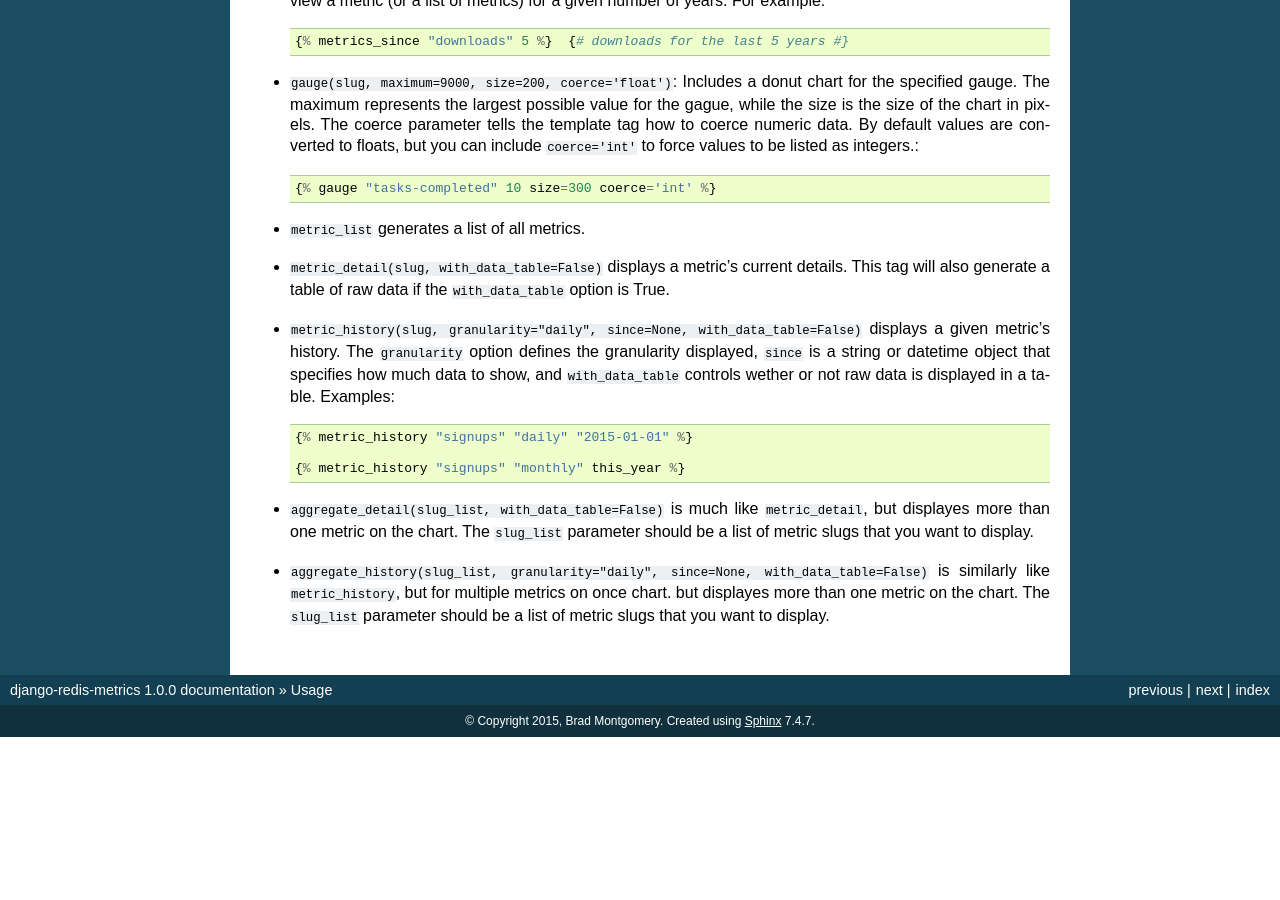
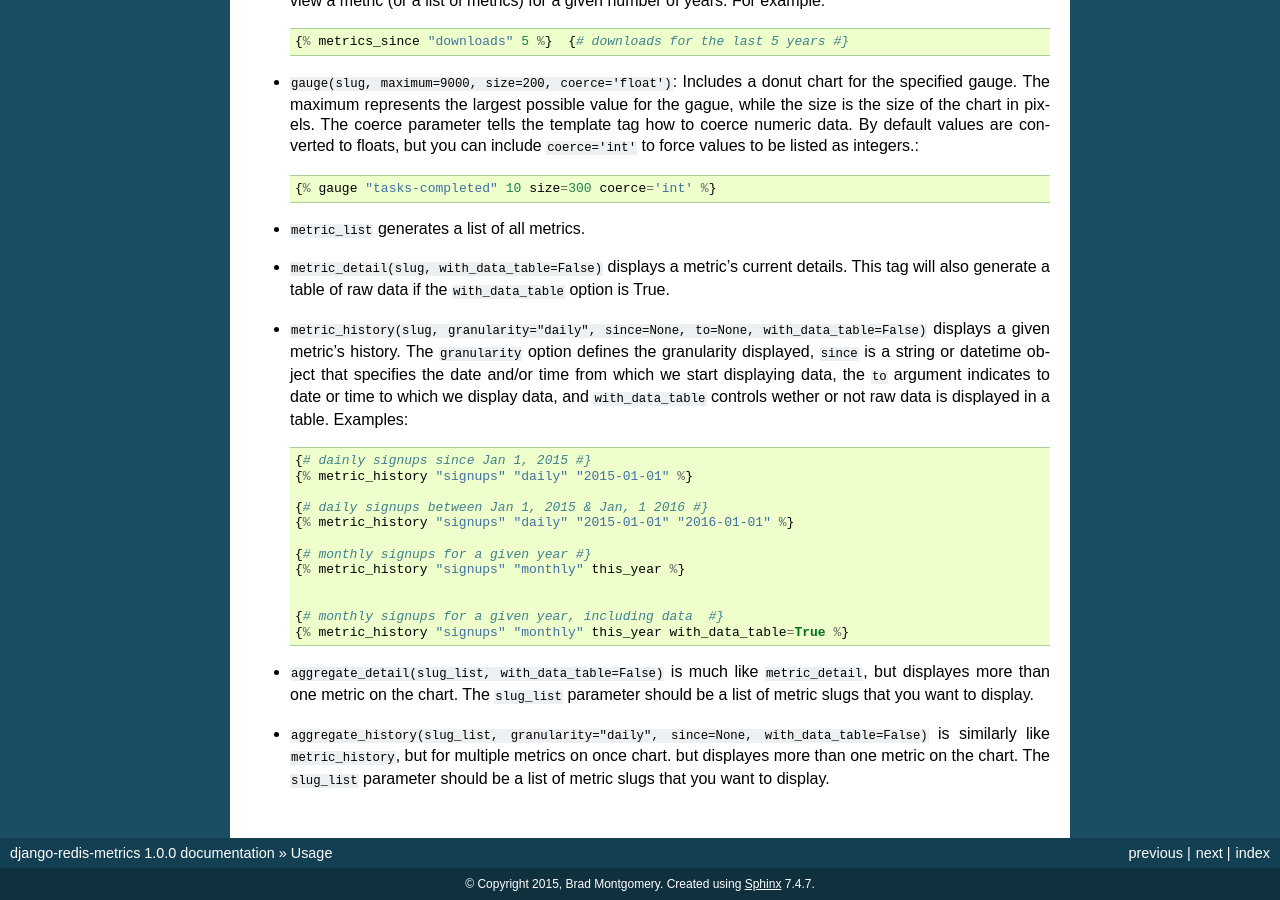
Before and after one commit to bradmontgomery/django-redis-metrics, a Sphinx documentation site: the page built from docs/usage.rst, in a window 1280 px wide and 900 px high, scrolled down 1738 px. Built offline with Sphinx 7.4.7, drawn with Linux system fonts in a browser that asks for light colours; before the commit the page ends 2475 px from its top, so only the background shows below that.

Commit message:
adding support of 'to' parameter to the metric_history tag

```diff
--- a/docs/usage.rst
+++ b/docs/usage.rst
@@ -132,15 +132,25 @@ of a number of templatetags to display metric data and history.
 * ``metric_detail(slug, with_data_table=False)`` displays a metric's current
   details. This tag will also generate a table of raw data if the ``with_data_table``
   option is True.
-* ``metric_history(slug, granularity="daily", since=None, with_data_table=False)``
+* ``metric_history(slug, granularity="daily", since=None, to=None, with_data_table=False)``
   displays a given metric's history. The ``granularity`` option defines the
   granularity displayed, ``since`` is a string or datetime object that specifies
-  how much data to show, and ``with_data_table`` controls wether or not raw
-  data is displayed in a table. Examples::
+  the date and/or time from which we start displaying data, the ``to`` argument
+  indicates to date or time to which we display data, and ``with_data_table``
+  controls wether or not raw data is displayed in a table. Examples::
 
+    {# dainly signups since Jan 1, 2015 #}
     {% metric_history "signups" "daily" "2015-01-01" %}
 
+    {# daily signups between Jan 1, 2015 & Jan, 1 2016 #}
+    {% metric_history "signups" "daily" "2015-01-01" "2016-01-01" %}
+
+    {# monthly signups for a given year #}
     {% metric_history "signups" "monthly" this_year %}
+
+
+    {# monthly signups for a given year, including data  #}
+    {% metric_history "signups" "monthly" this_year with_data_table=True %}
 
 * ``aggregate_detail(slug_list, with_data_table=False)`` is much like ``metric_detail``,
   but displayes more than one metric on the chart. The ``slug_list`` parameter should
```
Also changed, not shown: 2 other files.
